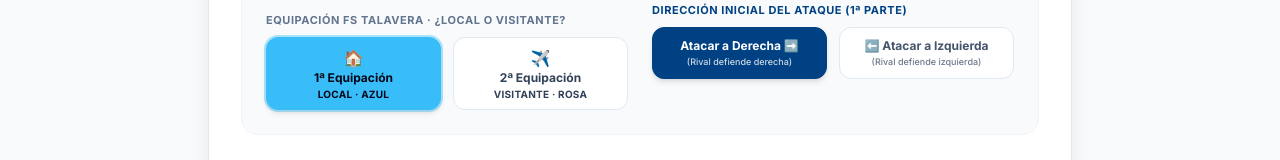
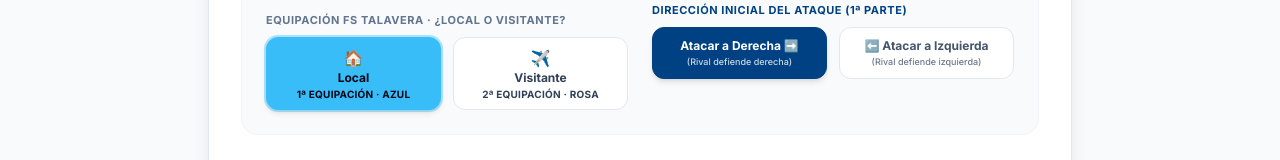
Before and after one commit to VicPra23/Futsal-Stats-Match, a React (Vite) app: page / in a window 1280 px wide. Shown: the part 432-592 px from the top of the page. Built offline with nearby package versions, Linux system fonts and the light colour scheme; grey boxes are pictures that could not be loaded.

Commit message:
Add files via upload

```diff
--- a/src/components/LiveTracker.tsx
+++ b/src/components/LiveTracker.tsx
@@ -830,15 +830,22 @@
         }
         setMatchState(prev => {
           let updatedTitulares = [...(prev.titulares || [])];
+          let updatedSuplentes = (prev.suplentes || []).filter(sId => sId !== id);
           const inactiveIndex = updatedTitulares.findIndex(tId => !prev.playersState[tId]?.isOnCourt);
           if (inactiveIndex !== -1) {
+            const replacedId = updatedTitulares[inactiveIndex];
             updatedTitulares[inactiveIndex] = id;
+            // Send the replaced player back to the bench so they can re-enter later
+            if (replacedId && replacedId !== id && !updatedSuplentes.includes(replacedId)) {
+              updatedSuplentes = [...updatedSuplentes, replacedId];
+            }
           } else if (updatedTitulares.length < 5 && !updatedTitulares.includes(id)) {
             updatedTitulares.push(id);
           }
           return {
             ...prev,
             titulares: updatedTitulares,
+            suplentes: updatedSuplentes,
             playersState: {
               ...prev.playersState,
               [id]: {
@@ -886,9 +893,17 @@
       // Replace exiting player in titulares array to maintain exact position order
       const updatedTitulares = (prev.titulares || []).map(id => id === exitingPlayerId ? subInPlayerId : id);
 
+      // Send the exiting player back to the bench so they can re-enter later,
+      // and remove the entering player from the bench since they are now a starter.
+      const updatedSuplentes = (prev.suplentes || []).filter(id => id !== subInPlayerId);
+      if (exitingPlayerId && !updatedSuplentes.includes(exitingPlayerId)) {
+        updatedSuplentes.push(exitingPlayerId);
+      }
+
       return {
         ...prev,
         titulares: updatedTitulares,
+        suplentes: updatedSuplentes,
         playersState: updated
       };
     });
@@ -1362,8 +1377,8 @@
                     }`}
                   >
                     <span className="block text-base">🏠</span>
-                    <span className="block font-extrabold">1ª Equipación</span>
-                    <span className="block text-[10px] font-bold mt-0.5 uppercase tracking-wide">Local · Azul</span>
+                    <span className="block font-extrabold">Local</span>
+                    <span className="block text-[10px] font-bold mt-0.5 uppercase tracking-wide">1ª Equipación · Azul</span>
                   </button>
                   <button
                     type="button"
@@ -1375,8 +1390,8 @@
                     }`}
                   >
                     <span className="block text-base">✈️</span>
-                    <span className="block font-extrabold">2ª Equipación</span>
-                    <span className="block text-[10px] font-bold mt-0.5 uppercase tracking-wide">Visitante · Rosa</span>
+                    <span className="block font-extrabold">Visitante</span>
+                    <span className="block text-[10px] font-bold mt-0.5 uppercase tracking-wide">2ª Equipación · Rosa</span>
                   </button>
                 </div>
               </div>
```
